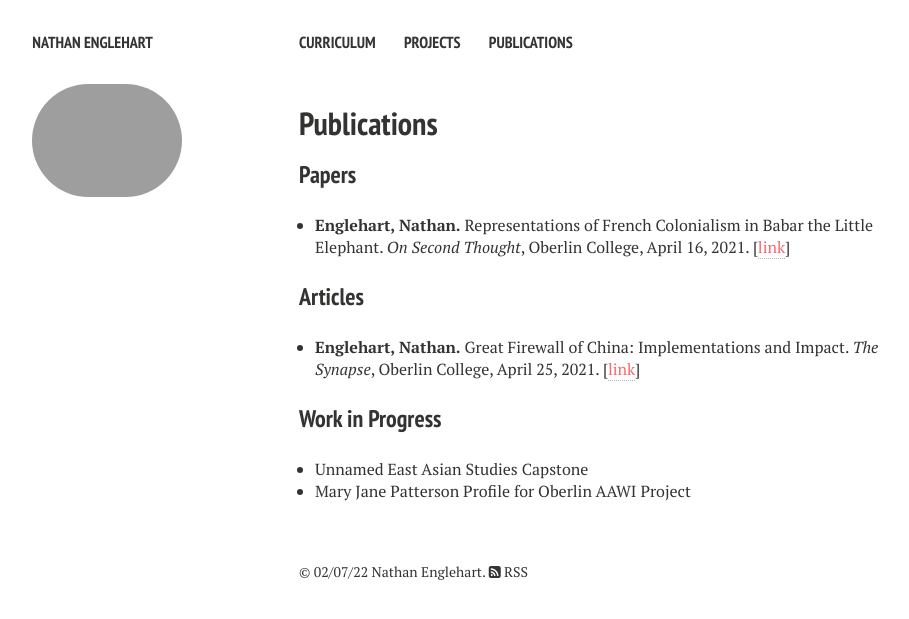
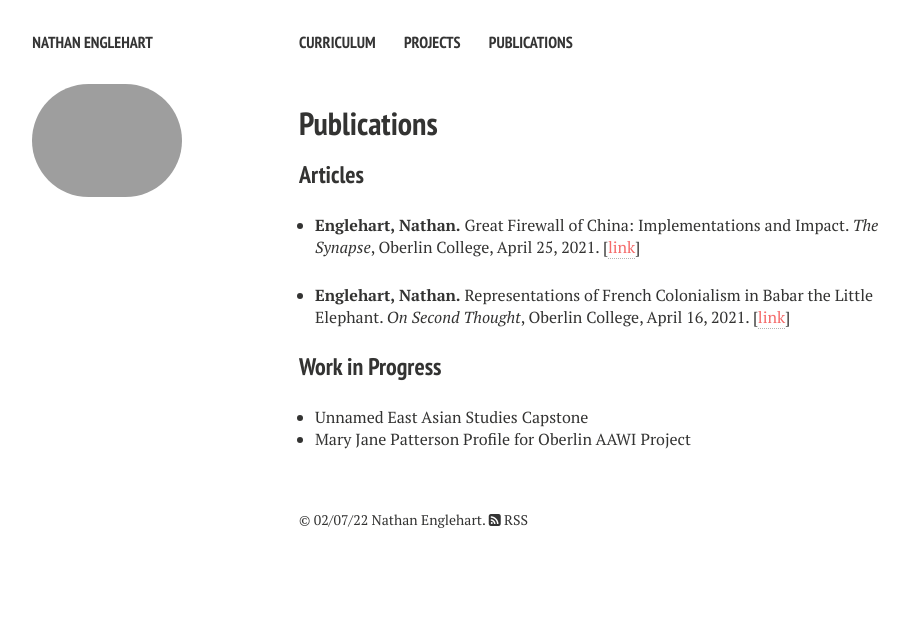
Before and after one commit to nathanenglehart/nathanenglehart.github.io, a Jekyll site: the page built from publications.md, in a window 1280 px wide. Shown: the top 619 px of the page, without its empty margins (21-930 px from the left). Built offline with Jekyll 4.4.1, drawn with Linux system fonts in a browser that asks for light colours; nearby versions of some CDN libraries.

Commit message:
Update publications.html

```diff
--- a/_layouts/publications.html
+++ b/_layouts/publications.html
@@ -81,13 +81,14 @@ div.bibtex pre { font-size: 75%; overflow: auto;  width: 100%; padding: 0em 0em;
       {{ content }}
 
 	<h1>Publications</h1>
-	<h3>Papers</h3>
+	<!--<h3>Papers</h3>
 	<ul style="padding-left: 1em !important;">
 		<li><p><b>Englehart, Nathan.</b> Representations of French Colonialism in Babar the Little Elephant. <i>On Second Thought</i>, Oberlin College, April 16, 2021. [<a style="color: #f56a6a !important;" href="https://oberlinost.wordpress.com/2021/04/16/representations-of-french-colonialism-in-the-story-of-babar-the-little-elephant/">link</a>]</p></li>
-	</ul>
+	</ul>-->
 	<h3>Articles</h3>
 	<ul style="padding-left: 1em !important;">
 		<li><p><b>Englehart, Nathan.</b> Great Firewall of China: Implementations and Impact. <i>The Synapse</i>, Oberlin College, April 25, 2021. [<a style="color: #f56a6a !important;" href="https://synapsemagazine.org/issue-27-1">link</a>]</p></li>
+		<li><p><b>Englehart, Nathan.</b> Representations of French Colonialism in Babar the Little Elephant. <i>On Second Thought</i>, Oberlin College, April 16, 2021. [<a style="color: #f56a6a !important;" href="https://oberlinost.wordpress.com/2021/04/16/representations-of-french-colonialism-in-the-story-of-babar-the-little-elephant/">link</a>]</p></li>
 	</ul>
 	<h3>Work in Progress</h3>
 	<ul style="padding-left: 1em !important;">
```
